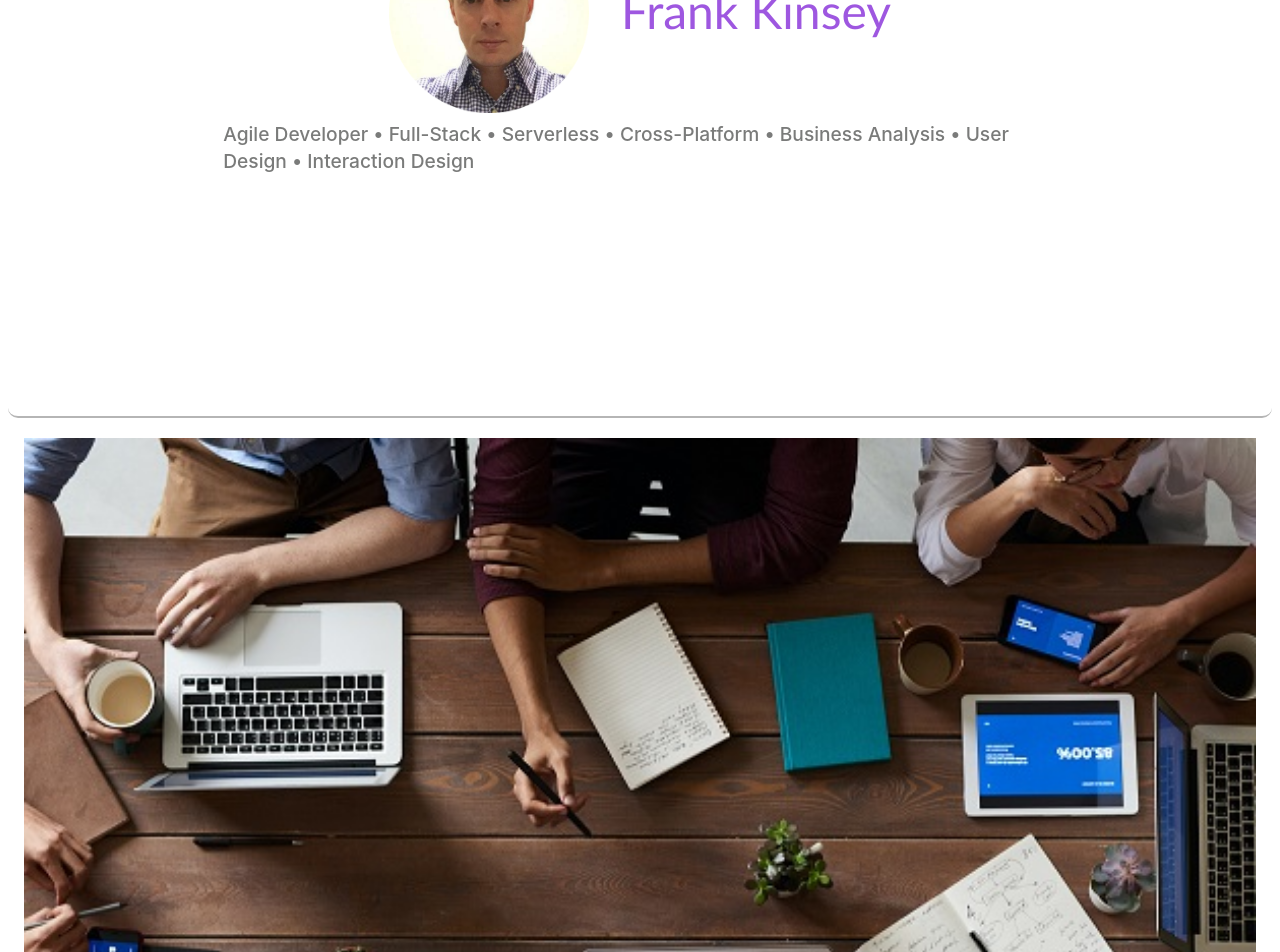
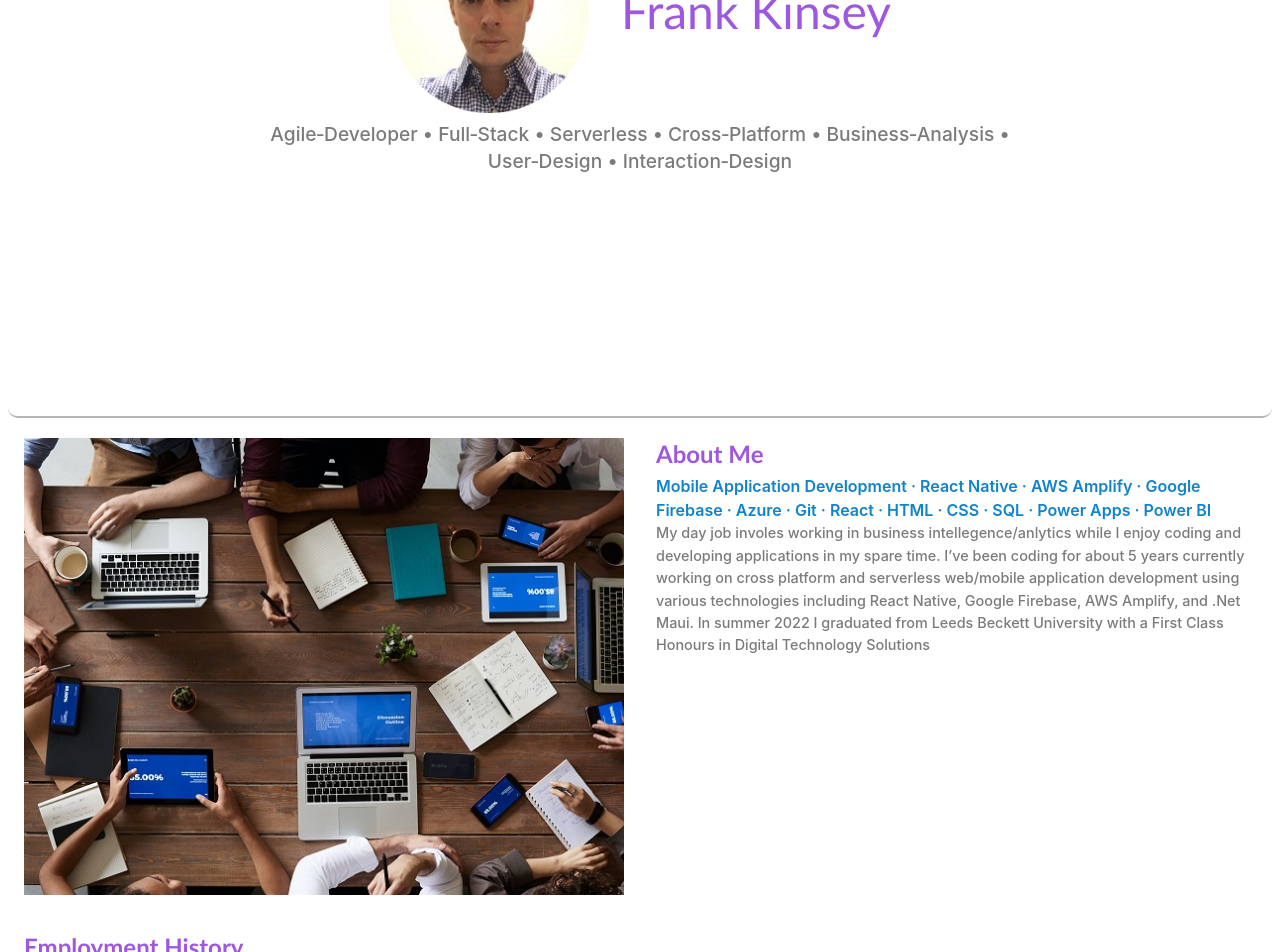
Before and after one commit to talk2frank/githubpages, a React (Create React App) app: page / in a window 1280 px wide. Shown: the part 360-1312 px from the top of the page. Built offline with nearby package versions, Linux system fonts and the light colour scheme.

Commit message:
images added layout fixed

```diff
--- a/src/App.css
+++ b/src/App.css
@@ -151,7 +151,7 @@ ul{
   border-radius: 10px;
   background-color: white;
   padding: 4px;
-  box-shadow: 0px 8px 16px 0px rgba(0,0,0,0.2);
+  box-shadow: 0px 8px 16px 0px #000000;
   position: absolute;
 }
 
@@ -274,6 +274,7 @@ ul{
 .Banner-text{
   width: 80%;
   font-size: 1.2rem;
+  text-align: center;
 }
 
 
@@ -301,17 +302,22 @@ ul{
 /*cards*/
 
 .profile{
+  display: flex;
+  flex-direction: column;
   padding: 16px;
   margin-bottom: 4px;
-}
-
-.workimage{
-  width: 100%;
+  gap:2em;
 }
 
 .empsection{
   padding: 16px;
 }
+
+.workimage{
+  width: 100%;
+  max-width: 600px;
+}
+
 
 .emplist{
   padding: 0 0 0 0;
@@ -385,6 +391,19 @@ ul{
     display:none;
   }
 
+  .profile{
+    display: flex;
+    flex-direction: row;
+    padding: 16px;
+    margin-bottom: 4px;
+    gap:2em;
+  }
+
+  .workimage{
+    width: 50%;
+    object-fit: contain;
+  }
+
 }
 
 /*md*/
--- a/src/components/components.js
+++ b/src/components/components.js
@@ -105,23 +105,23 @@ export function MyBanner(){
           <img src={images.me} className="Banner-profilepic" alt="Profile Pic" />
           <h1 className='Banner-title'>Frank Kinsey</h1>
         </div>
-        <p className='Banner-text'>Agile Developer • Full-Stack • Serverless • Cross-Platform • Business Analysis • User Design • Interaction Design</p>
+        <p className='Banner-text'>Agile‑Developer • Full‑Stack • Serverless • Cross‑Platform • Business‑Analysis • User‑Design • Interaction‑Design</p>
         </div>
       </div>
     )
 }
 
 
-//cards for data item
+//cards for data
 
 //profile container
 export function Profile(){
   return(
       <article id='bio' className="profile">
+      <img className='workimage' src={images.workimg} alt='workimage'></img>
         {profileData.map((data, key) => {
           return (
             <div key={key}>
-              <img className='workimage' src={images.workimg} alt='workimage'></img>
               <h1>About Me</h1>
               <ProfileData
                 key={key}
@@ -181,6 +181,18 @@ export function Job({job}){
 };
 
 
+export function Contact(){
+  return(
+      <article id='bio' className="profile">
+          return (
+            <div>
+
+            </div>
+          );
+      </article>
+  )
+}
+
 
 //footer component
 export function MyFooter(){
```
